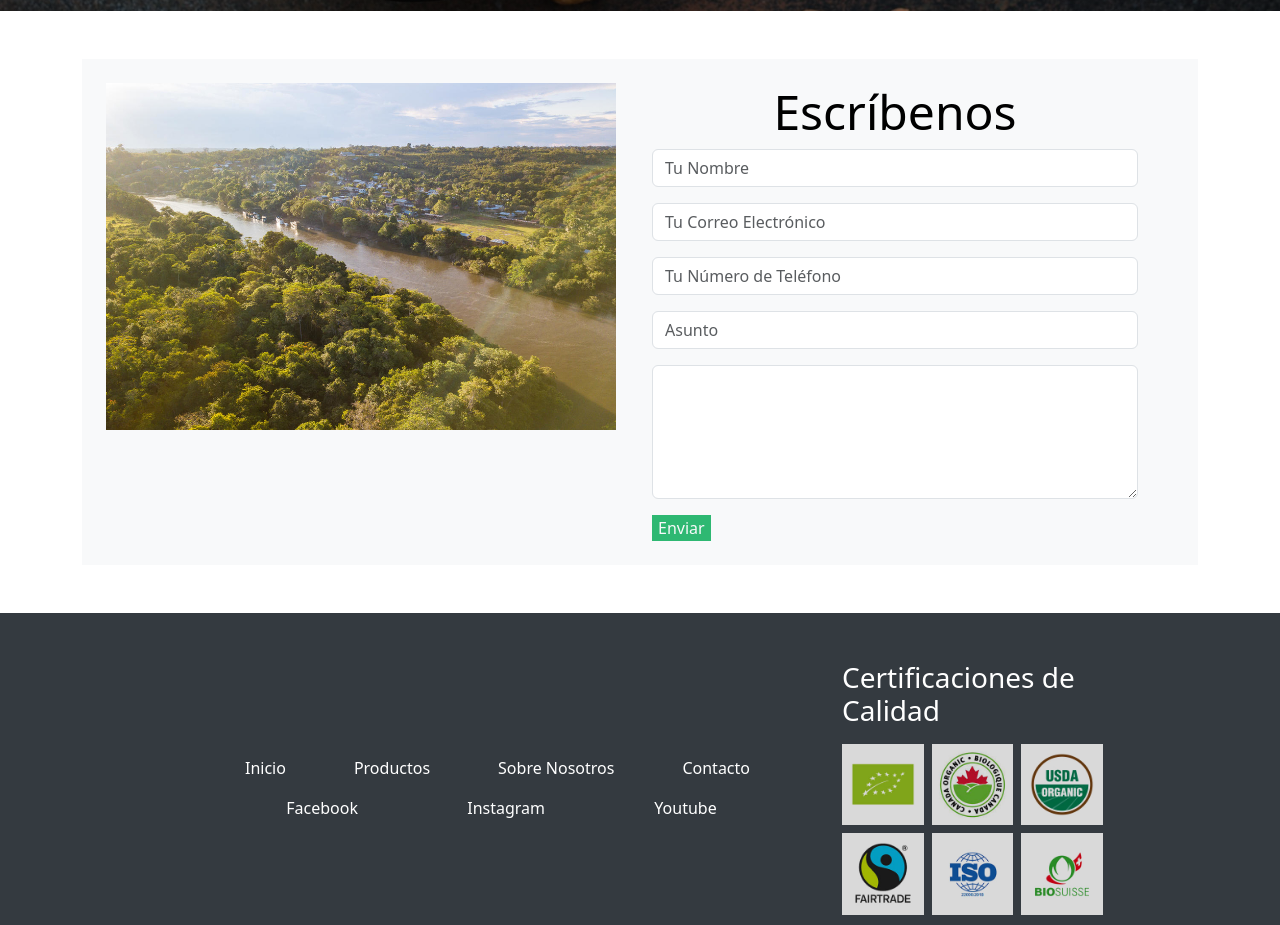
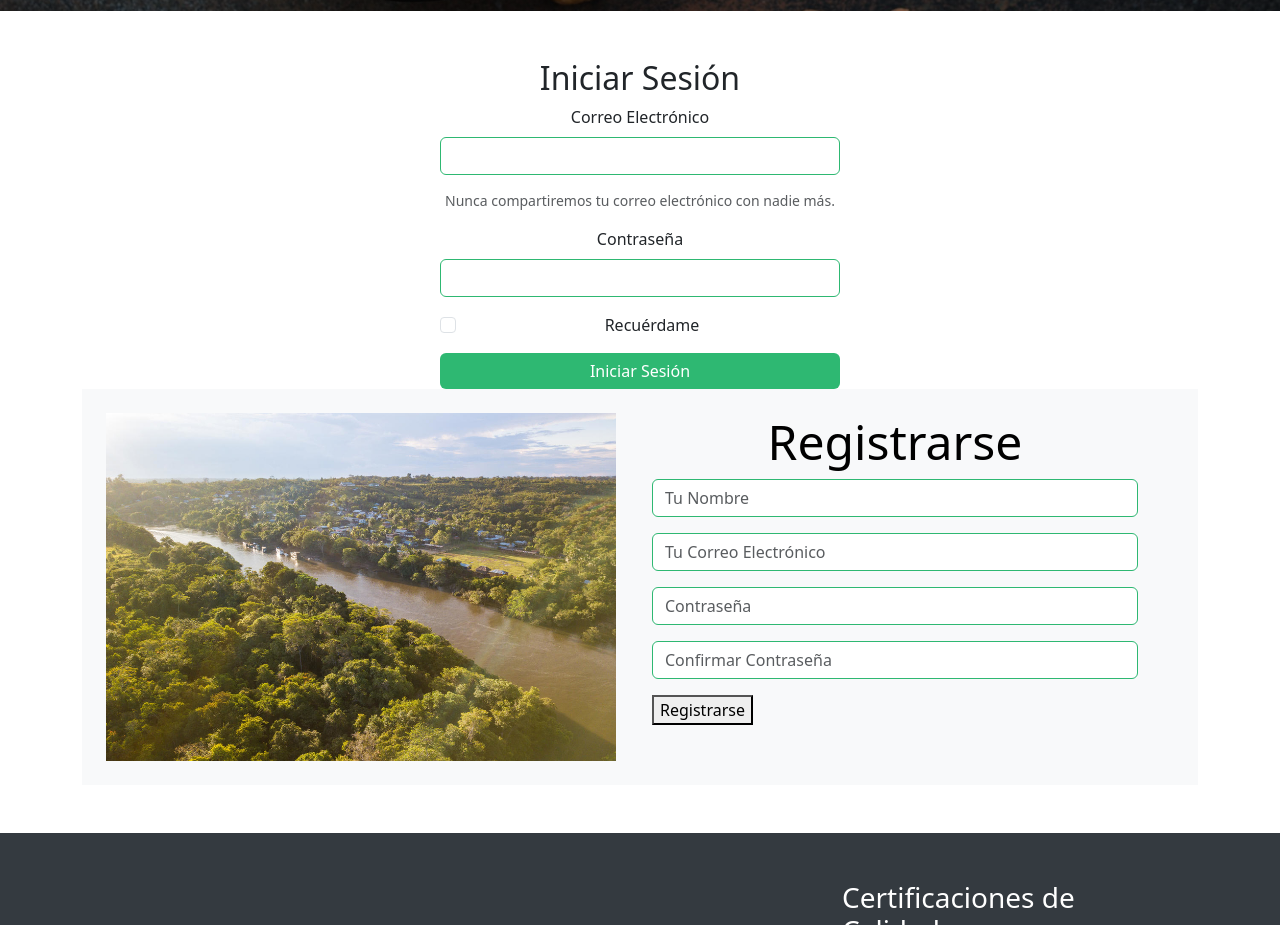
Before and after one commit to JhonnnyTzy/proyectoWebHCJB, a plain HTML site: page login.html in a window 1280 px wide. Shown: the part 489-1414 px from the top of the page. Drawn offline with nearby package versions, Linux system fonts and the light colour scheme.

Commit message:
asda
aefd

```diff
--- a/css/login.css
+++ b/css/login.css
@@ -93,18 +93,24 @@
     font-size: 2rem;
 }
 
-form input,
-form textarea {
+.form-control {
     border: 1px solid var(--color-primary);
+    margin-bottom: 15px;
 }
 
-form button[type="submit"] {
+.btn-primary {
     background-color: var(--color-primary);
-    color: var(--color-light);
     border: none;
-    transition: background-color 0.3s ease;
+    width: 100%;
 }
 
-form button[type="submit"]:hover {
+.btn-primary:hover {
     background-color: #26a360;
 }
+
+/* Estilos para el formulario de inicio de sesión */
+.form-container {
+    max-width: 400px;
+    margin: 0 auto;
+    text-align: center;
+}
--- a/login.html
+++ b/login.html
@@ -49,15 +49,34 @@
        </div>
    </div>
    <!-------------------------------------------------------parte de inicio de sesion------------------------------------->
-  <!----------------------------------------------------------------------------------------------TEELFONO---------------------------------------------------------------------------------->
+
+   <form class="form-container">
+    <h2>Iniciar Sesión</h2>
+       <div class="mb-3">
+           <label for="exampleInputEmail1" class="form-label">Correo Electrónico</label>
+           <input type="email" class="form-control" id="exampleInputEmail1" aria-describedby="emailHelp">
+           <div id="emailHelp" class="form-text">Nunca compartiremos tu correo electrónico con nadie más.</div>
+       </div>
+       <div class="mb-3">
+           <label for="exampleInputPassword1" class="form-label">Contraseña</label>
+           <input type="password" class="form-control" id="exampleInputPassword1">
+       </div>
+       <div class="mb-3 form-check">
+           <input type="checkbox" class="form-check-input" id="exampleCheck1">
+           <label class="form-check-label" for="exampleCheck1">Recuérdame</label>
+       </div>
+       <button type="submit" class="btn btn-primary">Iniciar Sesión</button>
+   </form>
+
+
 
 <div class="container mb-5">
     <div class="row g-0 bg-body-tertiary position-relative">
         <div class="col-md-6 mb-md-0 p-md-4 h-100">
             <img src="img/amazonia_contact1.jpg" class="w-100 img-fluid" alt="...">
         </div>
-           <div class="col-md-6 p-4 ps-md-0 px-5 ">
-               <h2 class="text-center text-black display-5">Escríbenos</h2>
+        <div class="col-md-6 p-4 ps-md-0 px-5">
+            <h2 class="text-center text-black display-5">Registrarse</h2>
             <div class="container">
                 <div class="row">
                     <div class="col-lg-12 col-12">
@@ -69,18 +88,13 @@
                                 <input type="email" id="email" class="form-control" placeholder="Tu Correo Electrónico">
                             </div>
                             <div class="mb-3">
-                                   <input type="text" id="name" class="form-control "placeholder="Tu Número de Teléfono">
+                                <input type="password" id="password" class="form-control" placeholder="Contraseña">
                             </div>
                             <div class="mb-3">
-                                   <input type="text" id="name" class="form-control" placeholder="Asunto">
-                               </div>
-                               <div class="mb-3">
-                                   <textarea name="message" id="message" cols="30" rows="5" class="form-control" placeholder="Mensaje">
-
-                                   </textarea>
+                                <input type="password" id="confirmPassword" class="form-control" placeholder="Confirmar Contraseña">
                             </div>
                             <button type="submit" class="button1 py-2y">
-                                   Enviar
+                                Registrarse
                             </button>
                         </form>
                     </div>
@@ -88,8 +102,8 @@
             </div>
         </div>
     </div>
+</div>
 
-   </div>
    <!----------------------------------------------------------FOOTER---------------------------------------->
    <footer class="footer">
        <div class="footer-header py-lg-5 py-3">
```
Lines whose indentation alone changed are shown as unchanged.
